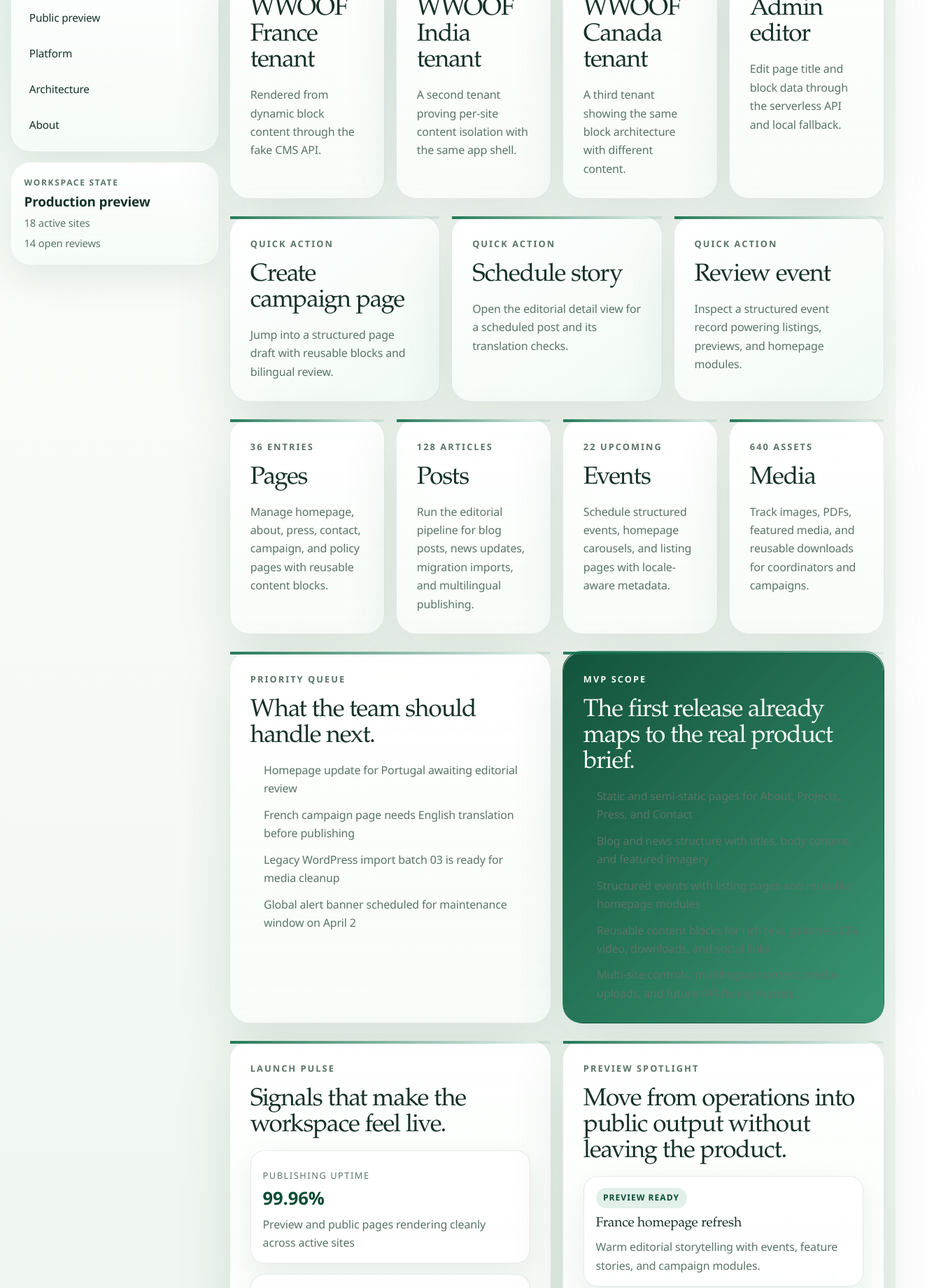
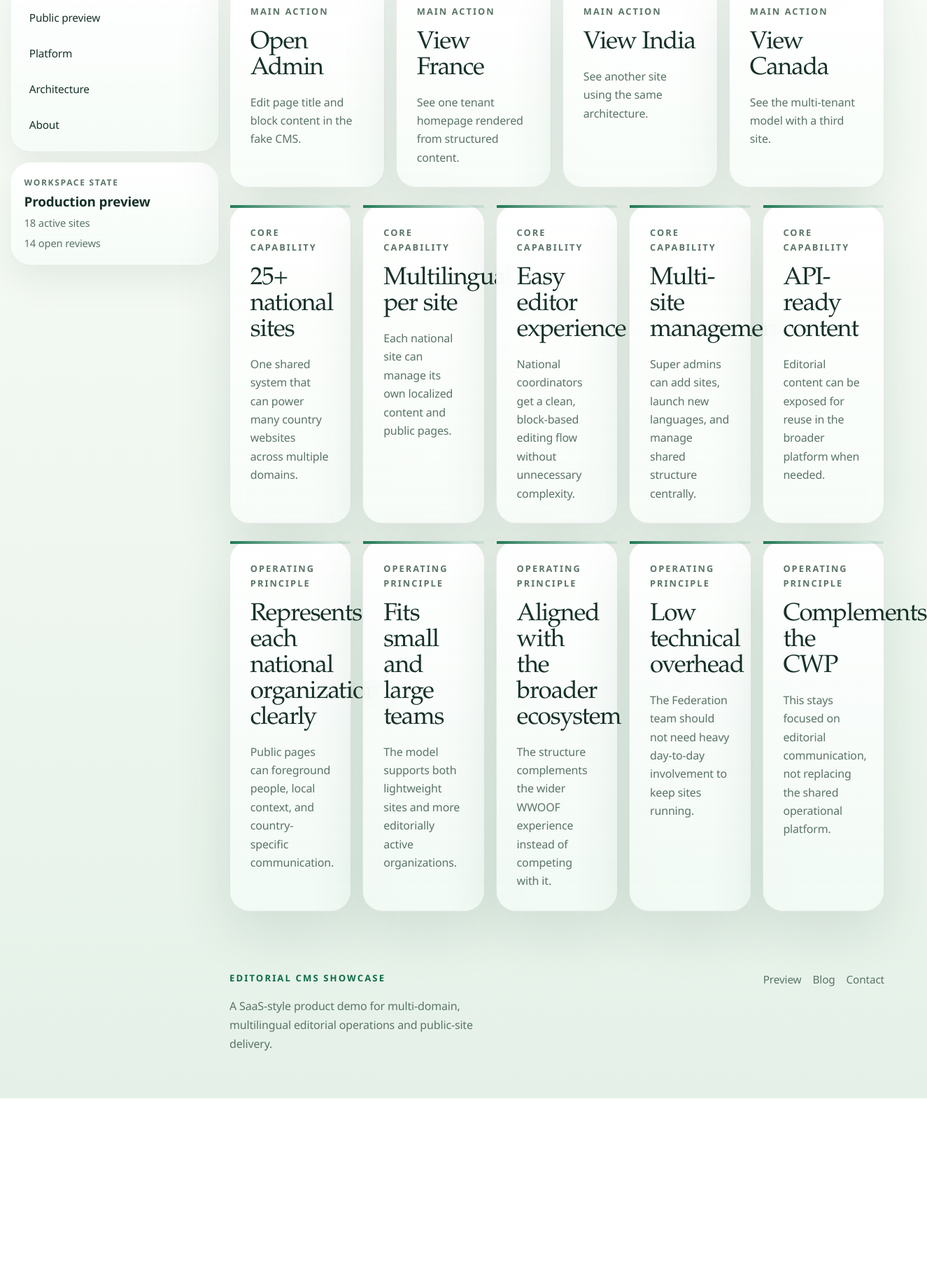
Before and after one commit to rajat1155-rrrkk/Editorial-CMS, a Next.js app: page / in a window 1280 px wide. Shown: the part 920-2760 px from the top of the page at 70% size, 1325 px wide, since content can reach past the window. After the commit the page ends 2489 px from the top, so only its background shows below. Built offline with nearby package versions, Linux system fonts and the light colour scheme.

Commit message:
Simplify homepage around core CMS priorities

```diff
--- a/app/page.tsx
+++ b/app/page.tsx
@@ -1,170 +1,71 @@
 import Link from "next/link";
 
-const primarySections = [
+const coreCapabilities = [
   {
-    title: "Pages",
-    href: "/dashboard/pages",
-    count: "36 entries",
-    detail:
-      "Manage homepage, about, press, contact, campaign, and policy pages with reusable content blocks."
+    title: "25+ national sites",
+    detail: "One shared system that can power many country websites across multiple domains."
   },
   {
-    title: "Posts",
-    href: "/dashboard/posts",
-    count: "128 articles",
-    detail:
-      "Run the editorial pipeline for blog posts, news updates, migration imports, and multilingual publishing."
+    title: "Multilingual per site",
+    detail: "Each national site can manage its own localized content and public pages."
   },
   {
-    title: "Events",
-    href: "/dashboard/events",
-    count: "22 upcoming",
-    detail:
-      "Schedule structured events, homepage carousels, and listing pages with locale-aware metadata."
+    title: "Easy editor experience",
+    detail: "National coordinators get a clean, block-based editing flow without unnecessary complexity."
   },
   {
-    title: "Media",
-    href: "/dashboard/media",
-    count: "640 assets",
-    detail:
-      "Track images, PDFs, featured media, and reusable downloads for coordinators and campaigns."
+    title: "Multi-site management",
+    detail: "Super admins can add sites, launch new languages, and manage shared structure centrally."
+  },
+  {
+    title: "API-ready content",
+    detail: "Editorial content can be exposed for reuse in the broader platform when needed."
   }
 ];
 
-const operations = [
+const operatingPrinciples = [
   {
-    title: "Sites",
-    href: "/dashboard/sites",
-    status: "18 configured",
-    note: "Provision domains, language variants, and rollout states per country site."
+    title: "Represents each national organization clearly",
+    detail: "Public pages can foreground people, local context, and country-specific communication."
   },
   {
-    title: "Team",
-    href: "/dashboard/team",
-    status: "61 editors",
-    note: "Keep federation admins and local coordinators scoped to the right publishing surface."
+    title: "Fits small and large teams",
+    detail: "The model supports both lightweight sites and more editorially active organizations."
   },
   {
-    title: "Locales",
-    href: "/dashboard/locales",
-    status: "7 live locales",
-    note: "Monitor translation coverage and launch readiness for multilingual content."
+    title: "Aligned with the broader ecosystem",
+    detail: "The structure complements the wider WWOOF experience instead of competing with it."
   },
   {
-    title: "Settings",
-    href: "/dashboard/settings",
-    status: "Shared config",
-    note: "Review global blocks, forms, SEO defaults, and integration placeholders."
+    title: "Low technical overhead",
+    detail: "The Federation team should not need heavy day-to-day involvement to keep sites running."
   },
   {
-    title: "Preview",
-    href: "/preview",
-    status: "2 demo sites",
-    note: "Jump from the CMS into public-facing country-site previews generated from the same content model."
+    title: "Complements the CWP",
+    detail: "This stays focused on editorial communication, not replacing the shared operational platform."
   }
 ];
 
-const priorityQueue = [
-  "Homepage update for Portugal awaiting editorial review",
-  "French campaign page needs English translation before publishing",
-  "Legacy WordPress import batch 03 is ready for media cleanup",
-  "Global alert banner scheduled for maintenance window on April 2"
-];
-
-const scopeSnapshot = [
-  "Static and semi-static pages for About, Projects, Press, and Contact",
-  "Blog and news structure with titles, body content, and featured imagery",
-  "Structured events with listing pages and reusable homepage modules",
-  "Reusable content blocks for rich text, galleries, CTA, video, downloads, and social links",
-  "Multi-site controls, multilingual content, media uploads, and future API-facing models"
-];
-
-const supportingRoutes = [
+const mainActions = [
   {
-    title: "Public preview",
-    href: "/preview",
-    detail: "See how country-site homepages render from the same shared content model."
+    title: "Open Admin",
+    href: "/admin",
+    detail: "Edit page title and block content in the fake CMS."
   },
   {
-    title: "Platform notes",
-    href: "/platform",
-    detail: "Review the product framing, block model, and multisite architecture."
+    title: "View France",
+    href: "/france",
+    detail: "See one tenant homepage rendered from structured content."
   },
   {
-    title: "Architecture",
-    href: "/architecture",
-    detail: "Understand the frontend, editorial, operations, and integration layers."
+    title: "View India",
+    href: "/india",
+    detail: "See another site using the same architecture."
   },
   {
-    title: "Project context",
-    href: "/about",
-    detail: "Keep the concept-story and positioning available without making it the main entry."
-  }
-];
-
-const quickActions = [
-  {
-    label: "Create campaign page",
-    href: "/dashboard/pages/homepage-refresh",
-    detail: "Jump into a structured page draft with reusable blocks and bilingual review."
-  },
-  {
-    label: "Schedule story",
-    href: "/dashboard/posts/spring-volunteer-roundup",
-    detail: "Open the editorial detail view for a scheduled post and its translation checks."
-  },
-  {
-    label: "Review event",
-    href: "/dashboard/events/spring-open-farm-day",
-    detail: "Inspect a structured event record powering listings, previews, and homepage modules."
-  }
-];
-
-const launchPulse = [
-  { label: "Publishing uptime", value: "99.96%", note: "Preview and public pages rendering cleanly across active sites" },
-  { label: "Translation coverage", value: "84%", note: "Top-priority country pages available in launch languages" },
-  { label: "Review velocity", value: "11 closed", note: "Editorial approvals completed in the last seven days" }
-];
-
-const previewSpotlight = [
-  {
-    title: "France homepage refresh",
-    href: "/preview/france",
-    status: "Preview ready",
-    note: "Warm editorial storytelling with events, feature stories, and campaign modules."
-  },
-  {
-    title: "Portugal growth site",
-    href: "/preview/portugal",
-    status: "Preview ready",
-    note: "Clean membership guidance, practical information hierarchy, and local calls to action."
-  }
-];
-
-const saasPrototypeLinks = [
-  {
-    title: "WWOOF France tenant",
-    href: "/france",
-    badge: "Tenant route",
-    detail: "Rendered from dynamic block content through the fake CMS API."
-  },
-  {
-    title: "WWOOF India tenant",
-    href: "/india",
-    badge: "Tenant route",
-    detail: "A second tenant proving per-site content isolation with the same app shell."
-  },
-  {
-    title: "WWOOF Canada tenant",
+    title: "View Canada",
     href: "/canada",
-    badge: "Tenant route",
-    detail: "A third tenant showing the same block architecture with different content."
-  },
-  {
-    title: "Admin editor",
-    href: "/admin",
-    badge: "CMS mode",
-    detail: "Edit page title and block data through the serverless API and local fallback."
+    detail: "See the multi-tenant model with a third site."
   }
 ];
 
@@ -173,143 +74,69 @@ export default function Home() {
     <main className="dashboard-shell workspace-page">
       <section className="dashboard-hero workspace-hero">
         <div className="dashboard-hero__copy">
-          <p className="dashboard-eyebrow">Workspace</p>
-          <h1>Editorial operations for a shared multi-site CMS.</h1>
+          <p className="dashboard-eyebrow">Editorial CMS</p>
+          <h1>A shared editorial CMS for national WWOOF websites.</h1>
           <p className="dashboard-lede">
-            This root screen now behaves like the product home for the MVP. It
-            gives editors and super admins one place to jump into pages, posts,
-            events, media, locales, site setup, and launch operations.
+            A lightweight SaaS-style prototype focused on multi-site publishing,
+            multilingual content, simple editing, and structured public
+            communication.
           </p>
           <div className="dashboard-hero__actions">
             <Link className="dashboard-button dashboard-button--primary" href="/admin">
-              Open admin editor
+              Open admin
             </Link>
             <Link className="dashboard-button dashboard-button--secondary" href="/france">
-              Open tenant homepage
+              Open tenant site
             </Link>
           </div>
         </div>
 
-        <aside className="dashboard-hero__panel" aria-label="Workspace summary">
+        <aside className="dashboard-hero__panel" aria-label="Summary">
           <article className="dashboard-metric">
-            <p>Live network</p>
-            <strong>18 sites</strong>
-            <span>Country websites and language variants running from one shared model</span>
+            <p>Site model</p>
+            <strong>Multi-tenant</strong>
+            <span>France, India, and Canada routes already simulated</span>
           </article>
           <article className="dashboard-metric">
-            <p>Open tasks</p>
-            <strong>14 reviews</strong>
-            <span>Drafts, translations, alerts, and imports waiting for editorial action</span>
+            <p>Editing model</p>
+            <strong>Block based</strong>
+            <span>Reusable hero, text, image, CTA, stats, events, and map blocks</span>
           </article>
           <article className="dashboard-metric">
-            <p>MVP scope</p>
-            <strong>Pages, posts, events, media</strong>
-            <span>Admin operations, locales, and shared settings included in the first release</span>
+            <p>Deployment</p>
+            <strong>Vercel ready</strong>
+            <span>Next.js App Router, API routes, middleware, and local simulated storage</span>
           </article>
         </aside>
       </section>
 
       <section className="dashboard-grid dashboard-grid--four">
-        {saasPrototypeLinks.map((item) => (
+        {mainActions.map((item) => (
           <Link key={item.title} href={item.href} className="dashboard-card dashboard-link-card">
-            <p className="dashboard-card__eyebrow">{item.badge}</p>
+            <p className="dashboard-card__eyebrow">Main action</p>
             <h2>{item.title}</h2>
             <p>{item.detail}</p>
           </Link>
         ))}
       </section>
 
-      <section className="dashboard-grid dashboard-grid--three workspace-command-grid">
-        {quickActions.map((item) => (
-          <Link key={item.label} href={item.href} className="dashboard-card dashboard-link-card workspace-command-card">
-            <p className="dashboard-card__eyebrow">Quick action</p>
-            <h2>{item.label}</h2>
+      <section className="dashboard-grid dashboard-grid--five">
+        {coreCapabilities.map((item) => (
+          <article key={item.title} className="dashboard-card">
+            <p className="dashboard-card__eyebrow">Core capability</p>
+            <h2>{item.title}</h2>
             <p>{item.detail}</p>
-          </Link>
+          </article>
         ))}
       </section>
 
-      <section className="dashboard-grid dashboard-grid--four">
-        {primarySections.map((section) => (
-          <Link key={section.title} href={section.href} className="dashboard-card dashboard-link-card">
-            <p className="dashboard-card__eyebrow">{section.count}</p>
-            <h2>{section.title}</h2>
-            <p>{section.detail}</p>
-          </Link>
-        ))}
-      </section>
-
-      <section className="dashboard-grid dashboard-grid--split">
-        <article className="dashboard-card">
-          <p className="dashboard-card__eyebrow">Priority queue</p>
-          <h2>What the team should handle next.</h2>
-          <ol className="dashboard-activity">
-            {priorityQueue.map((item) => (
-              <li key={item}>{item}</li>
-            ))}
-          </ol>
-        </article>
-
-        <article className="dashboard-card dashboard-card--accent">
-          <p className="dashboard-card__eyebrow">MVP scope</p>
-          <h2>The first release already maps to the real product brief.</h2>
-          <ul className="dashboard-list">
-            {scopeSnapshot.map((item) => (
-              <li key={item}>{item}</li>
-            ))}
-          </ul>
-        </article>
-      </section>
-
-      <section className="dashboard-grid dashboard-grid--split workspace-pulse-grid">
-        <article className="dashboard-card workspace-pulse-card">
-          <p className="dashboard-card__eyebrow">Launch pulse</p>
-          <h2>Signals that make the workspace feel live.</h2>
-          <div className="workspace-pulse-stack">
-            {launchPulse.map((item) => (
-              <div key={item.label} className="workspace-pulse-row">
-                <div>
-                  <p className="workspace-pulse-label">{item.label}</p>
-                  <span className="workspace-pulse-value">{item.value}</span>
-                </div>
-                <p>{item.note}</p>
-              </div>
-            ))}
-          </div>
-        </article>
-
-        <article className="dashboard-card workspace-preview-card">
-          <p className="dashboard-card__eyebrow">Preview spotlight</p>
-          <h2>Move from operations into public output without leaving the product.</h2>
-          <div className="workspace-preview-stack">
-            {previewSpotlight.map((item) => (
-              <Link key={item.title} href={item.href} className="workspace-preview-row">
-                <span className="workspace-status-pill">{item.status}</span>
-                <h3>{item.title}</h3>
-                <p>{item.note}</p>
-              </Link>
-            ))}
-          </div>
-        </article>
-      </section>
-
       <section className="dashboard-grid dashboard-grid--five">
-        {operations.map((item) => (
-          <Link key={item.title} href={item.href} className="dashboard-card dashboard-link-card dashboard-link-card--muted">
-            <p className="dashboard-card__eyebrow">{item.status}</p>
-            <h2>{item.title}</h2>
-            <p>{item.note}</p>
-          </Link>
-        ))}
-      </section>
-
-      <section className="dashboard-grid dashboard-grid--four">
-        {supportingRoutes.map((item) => (
-          <Link key={item.title} href={item.href} className="dashboard-card dashboard-link-card">
-            <p className="dashboard-card__eyebrow">Supporting route</p>
+        {operatingPrinciples.map((item) => (
+          <article key={item.title} className="dashboard-card dashboard-link-card--muted">
+            <p className="dashboard-card__eyebrow">Operating principle</p>
             <h2>{item.title}</h2>
             <p>{item.detail}</p>
-          </Link>
+          </article>
         ))}
       </section>
     </main>
```
